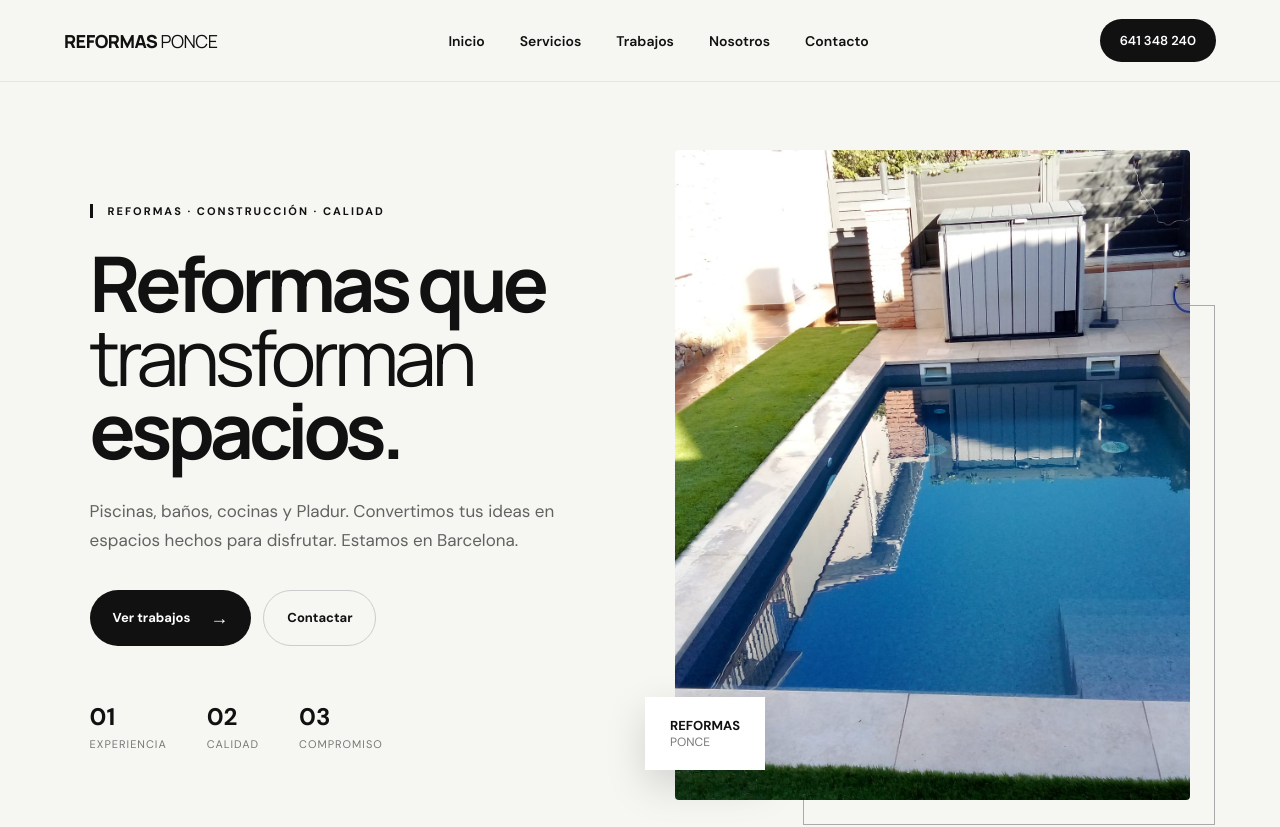
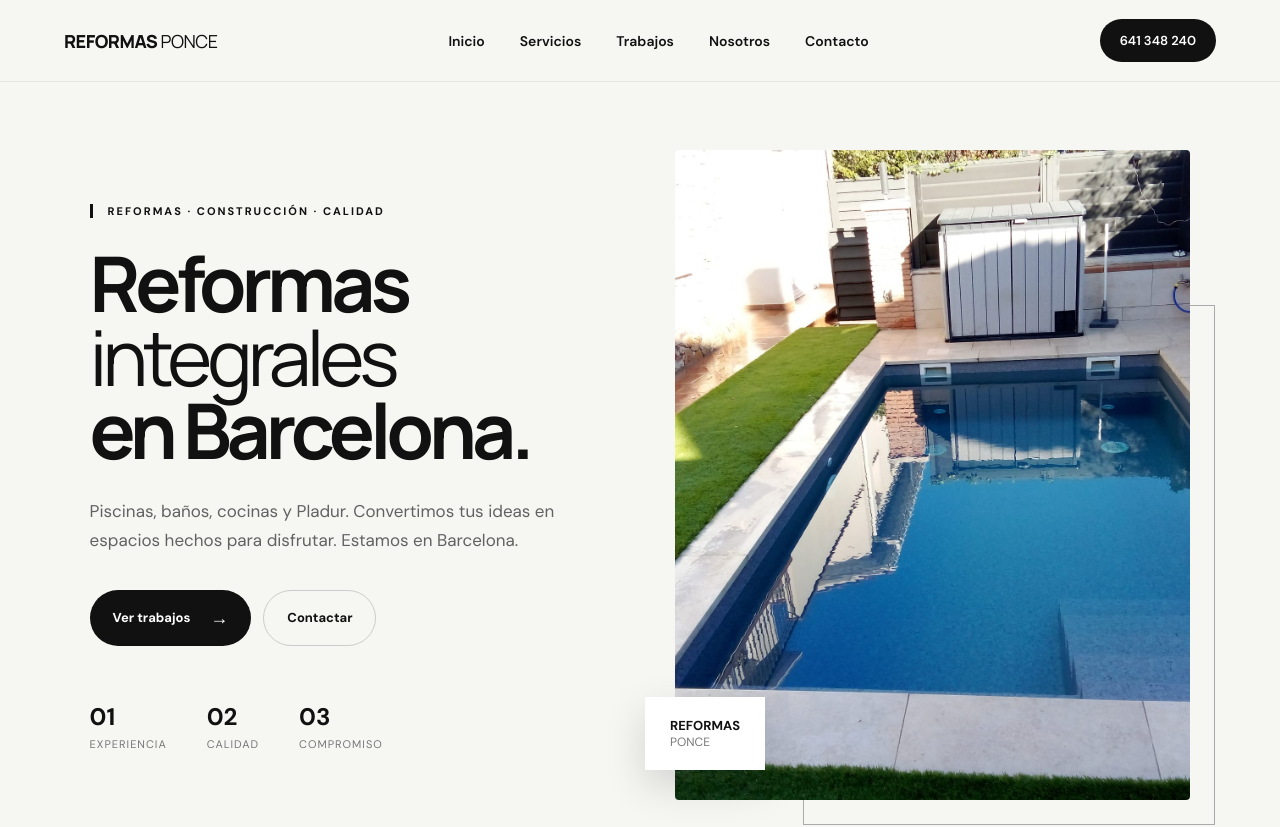
Before and after one commit to aleejandroopp/reformas-ponce, a plain HTML site: page index.html in a window 1280 px wide. Shown: the top 827 px of the page. Drawn offline with Linux system fonts and the light colour scheme.

Commit message:
Actualizo título principal

```diff
--- a/index.html
+++ b/index.html
@@ -63,10 +63,10 @@
                 </div>
 
                 <h1>
-                    Reformas que
-                    <span>transforman</span>
-                    espacios.
-                </h1>
+    Reformas
+    <span>integrales</span>
+    en Barcelona.
+</h1>
 
                 <p>
                     Piscinas, baños, cocinas y Pladur.
```
